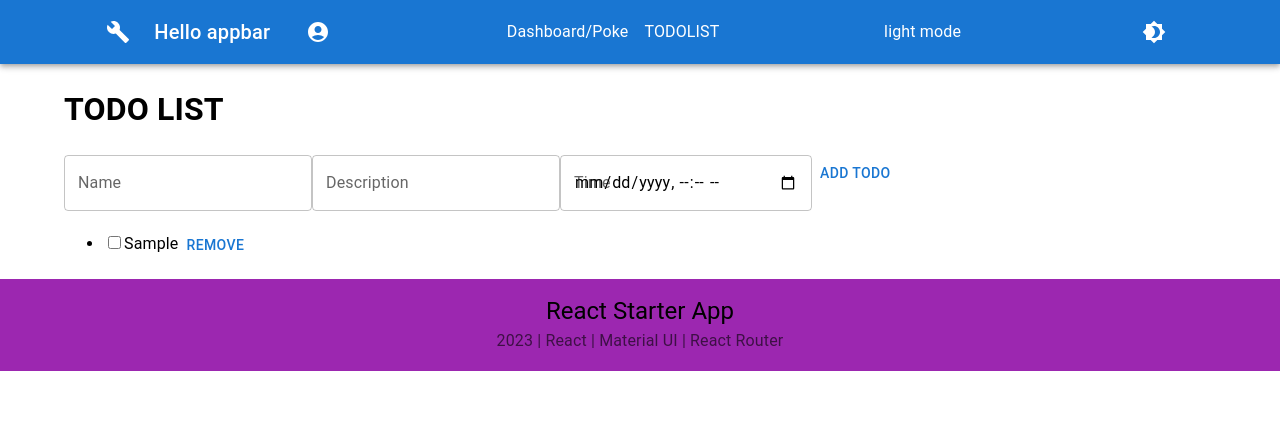
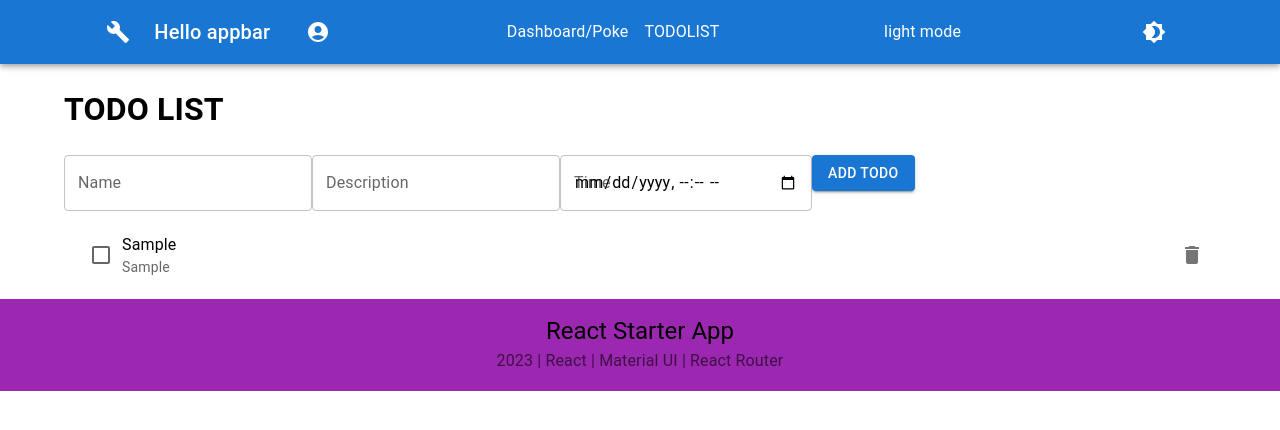
Before and after one commit to marcovindy/pokeapp-TODO, a React (Vite) app: page /todolist in a window 1280 px wide. Both pictures are taken after typing "Sample", "Sample" into the empty fields and a click on the button "ADD TODO". Shown: the top 430 px of the page. Built offline with nearby package versions, Linux system fonts and the light colour scheme.

Commit message:
MUI design of TodoList

```diff
--- a/src/components/todolist/TodoList.tsx
+++ b/src/components/todolist/TodoList.tsx
@@ -3,7 +3,18 @@ import { useSelector, useDispatch } from 'react-redux'
 import { RootState } from '@/redux/store'
 import { addTodo, toggleTodo, removeTodo, selectTodos } from '@/redux/todoSlice'
 import { TodoItem } from '@/components/todolist/interface/TodoItem.interface'
-import { Button, TextField } from '@mui/material'
+import {
+    Button,
+    TextField,
+    Checkbox,
+    Typography,
+    List,
+    ListItem,
+    ListItemText,
+    ListItemSecondaryAction,
+    IconButton,
+} from '@mui/material'
+import { Delete } from '@mui/icons-material'
 
 const TodoList: React.FC = () => {
     const [newTodo, setNewTodo] = useState('')
@@ -55,17 +66,33 @@ const TodoList: React.FC = () => {
                 <TextField label="Name" value={newTodo} onChange={handleInputChange} />
                 <TextField label="Description" value={newDescription} onChange={handleDescriptionChange} />
                 <TextField type="datetime-local" label="Time" value={newTime} onChange={handleTimeChange} />
-                <Button onClick={handleAddTodo}>Add Todo</Button>
+                <Button variant="contained" onClick={handleAddTodo}>
+                    Add Todo
+                </Button>
             </div>
-            <ul>
+            <List>
                 {todos.map((todo) => (
-                    <li key={todo.id}>
-                        <input type="checkbox" checked={todo.completed} onChange={() => handleToggleTodo(todo.id)} />
-                        <span style={{ textDecoration: todo.completed ? 'line-through' : 'none' }}>{todo.name}</span>
-                        <Button onClick={() => handleRemoveTodo(todo.id)}>Remove</Button>
-                    </li>
+                    <ListItem key={todo.id}>
+                        <Checkbox checked={todo.completed} onChange={() => handleToggleTodo(todo.id)} />
+                        <ListItemText
+                            primary={
+                                <Typography
+                                    variant="body1"
+                                    style={{ textDecoration: todo.completed ? 'line-through' : 'none' }}
+                                >
+                                    {todo.name}
+                                </Typography>
+                            }
+                            secondary={todo.description}
+                        />
+                        <ListItemSecondaryAction>
+                            <IconButton edge="end" aria-label="delete" onClick={() => handleRemoveTodo(todo.id)}>
+                                <Delete />
+                            </IconButton>
+                        </ListItemSecondaryAction>
+                    </ListItem>
                 ))}
-            </ul>
+            </List>
         </div>
     )
 }
```
